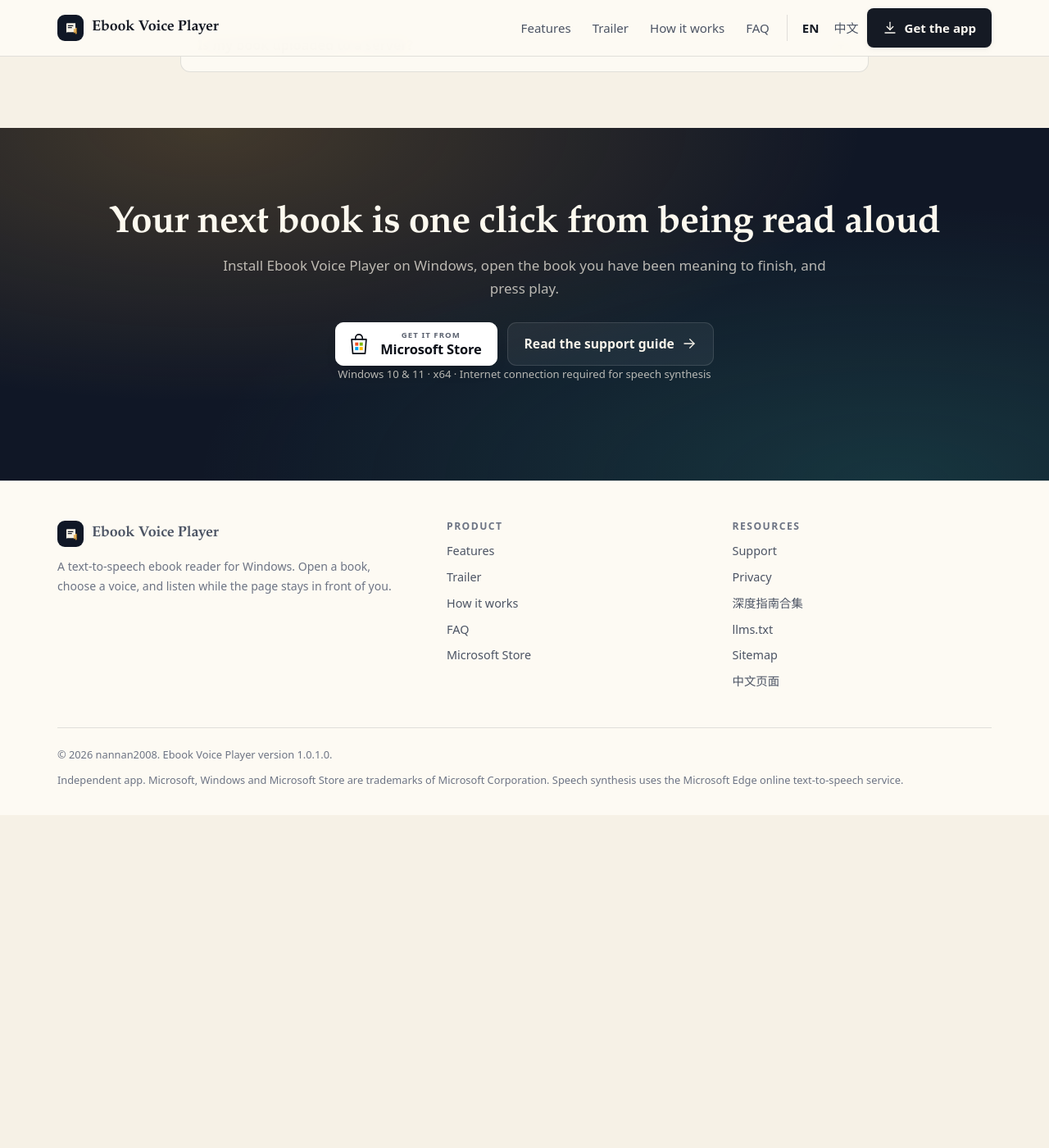
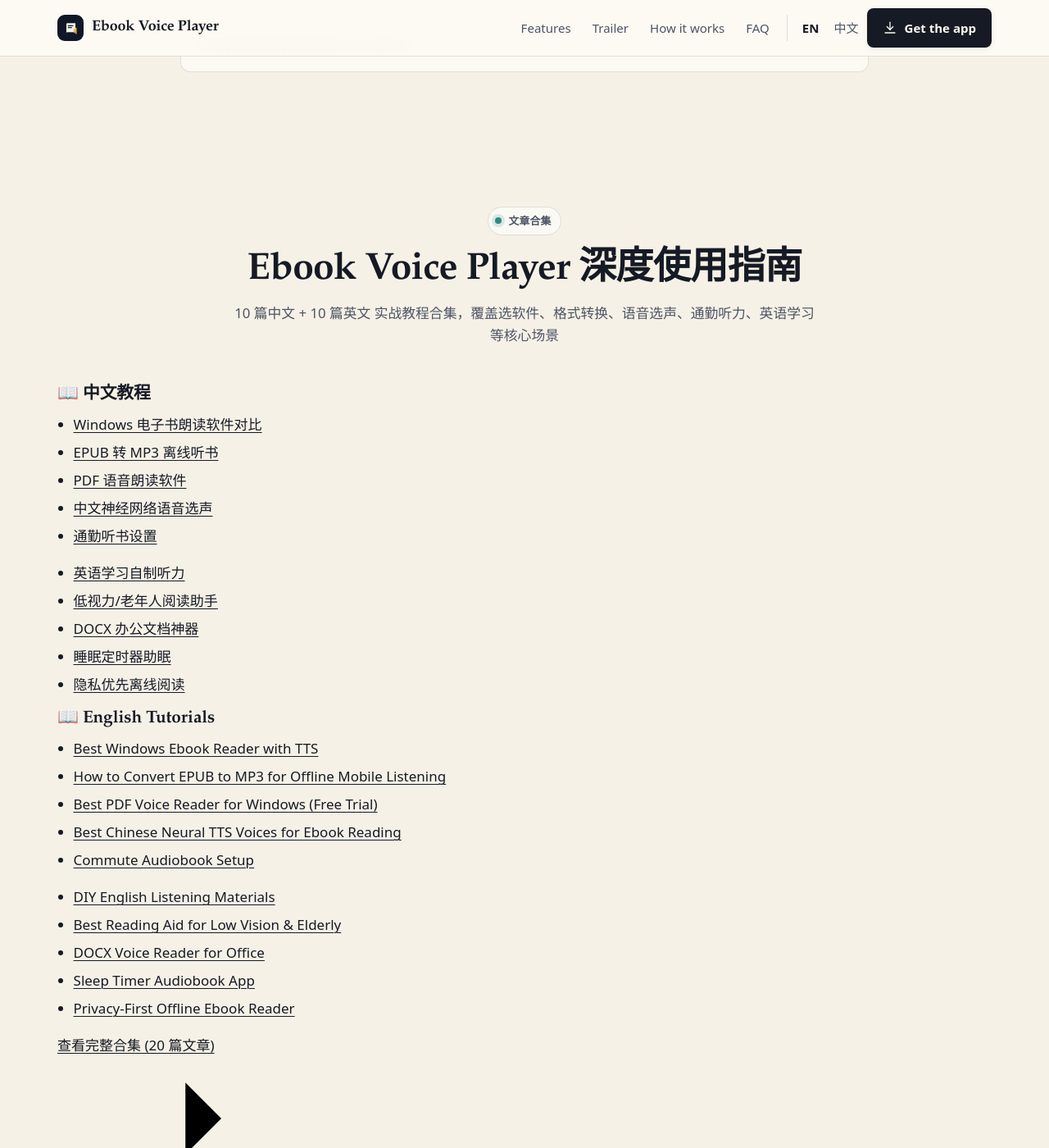
Before and after one commit to lijiannan1241/ebook-voice-player, a Jekyll site: the page built from index.html, in a window 1280 px wide and 1400 px high, scrolled down 6460 px. Shown: the whole window at 82% size. Built offline with Jekyll 4.4.1, drawn with Linux system fonts in a browser that asks for light colours; before the commit the page ends 7454 px from its top, so only the background shows below that; some of the changed text lies outside the part shown.

Commit message:
Add Articles Collection blog section after FAQ with 20 article links

```diff
--- a/index.html
+++ b/index.html
@@ -386,6 +386,65 @@
   </div>
 </section>
 
+<!-- Articles Collection Blog Section -->
+<section class="section section-blog" aria-labelledby="blog-title">
+  <div class="container">
+    <div class="section-head center">
+      <p class="eyebrow"><span class="dot" aria-hidden="true"></span> 文章合集</p>
+      <h2 id="blog-title">Ebook Voice Player 深度使用指南</h2>
+      <p class="section-lede">10 篇中文 + 10 篇英文 实战教程合集，覆盖选软件、格式转换、语音选声、通勤听力、英语学习等核心场景</p>
+    </div>
+
+    <div class="blog-grid">
+      <!-- Chinese Articles -->
+      <div class="blog-category">
+        <h3>📖 中文教程</h3>
+        <ul class="blog-list">
+          <li><a href="{{ site.baseurl }}/articles/windows-ebook-reader-tts-comparison/" class="blog-link">Windows 电子书朗读软件对比</a></li>
+          <li><a href="{{ site.baseurl }}/articles/epub-to-mp3-offline-listening/" class="blog-link">EPUB 转 MP3 离线听书</a></li>
+          <li><a href="{{ site.baseurl }}/articles/pdf-voice-reader-windows-free-trial/" class="blog-link">PDF 语音朗读软件</a></li>
+          <li><a href="{{ site.baseurl }}/articles/chinese-neural-voices-tts-comparison/" class="blog-link">中文神经网络语音选声</a></li>
+          <li><a href="{{ site.baseurl }}/articles/commute-audiobook-windows-mobile-sync/" class="blog-link">通勤听书设置</a></li>
+        </ul>
+        <ul class="blog-list">
+          <li><a href="{{ site.baseurl }}/articles/english-learning-custom-listening-materials/" class="blog-link">英语学习自制听力</a></li>
+          <li><a href="{{ site.baseurl }}/articles/low-vision-elderly-reading-assistant/" class="blog-link">低视力/老年人阅读助手</a></li>
+          <li><a href="{{ site.baseurl }}/articles/docx-voice-reader-office-efficiency/" class="blog-link">DOCX 办公文档神器</a></li>
+          <li><a href="{{ site.baseurl }}/articles/sleep-timer-audiobook-assistant/" class="blog-link">睡眠定时器助眠</a></li>
+          <li><a href="{{ site.baseurl }}/articles/privacy-first-offline-ebook-reader/" class="blog-link">隐私优先离线阅读</a></li>
+        </ul>
+      </div>
+
+      <!-- English Articles -->
+      <div class="blog-category">
+        <h3>📖 English Tutorials</h3>
+        <ul class="blog-list">
+          <li><a href="{{ site.baseurl }}/articles/windows-ebook-reader-tts-comparison.en/" class="blog-link">Best Windows Ebook Reader with TTS</a></li>
+          <li><a href="{{ site.baseurl }}/articles/epub-to-mp3-offline-listening.en/" class="blog-link">How to Convert EPUB to MP3 for Offline Mobile Listening</a></li>
+          <li><a href="{{ site.baseurl }}/articles/pdf-voice-reader-windows-free-trial.en/" class="blog-link">Best PDF Voice Reader for Windows (Free Trial)</a></li>
+          <li><a href="{{ site.baseurl }}/articles/chinese-neural-voices-tts-comparison.en/" class="blog-link">Best Chinese Neural TTS Voices for Ebook Reading</a></li>
+          <li><a href="{{ site.baseurl }}/articles/commute-audiobook-windows-mobile-sync.en/" class="blog-link">Commute Audiobook Setup</a></li>
+        </ul>
+        <ul class="blog-list">
+          <li><a href="{{ site.baseurl }}/articles/english-learning-custom-listening-materials.en/" class="blog-link">DIY English Listening Materials</a></li>
+          <li><a href="{{ site.baseurl }}/articles/low-vision-elderly-reading-assistant.en/" class="blog-link">Best Reading Aid for Low Vision & Elderly</a></li>
+          <li><a href="{{ site.baseurl }}/articles/docx-voice-reader-office-efficiency.en/" class="blog-link">DOCX Voice Reader for Office</a></li>
+          <li><a href="{{ site.baseurl }}/articles/sleep-timer-audiobook-assistant.en/" class="blog-link">Sleep Timer Audiobook App</a></li>
+          <li><a href="{{ site.baseurl }}/articles/privacy-first-offline-ebook-reader.en/" class="blog-link">Privacy-First Offline Ebook Reader</a></li>
+        </ul>
+      </div>
+    </div>
+
+    <div class="blog-footer">
+      <a href="{{ site.baseurl }}/articles/" class="blog-link查看全部">
+        查看完整合集 (20 篇文章)
+        <svg class="blog-arrow" aria-hidden="true"><use href="#i-arrow"/></svg>
+      </a>
+      <p class="blog-note">所有文章均包含 Microsoft Store 链接、结构化数据和 hreflang 双语标记</p>
+    </div>
+  </div>
+</section>
+
 <section class="cta-band" aria-labelledby="cta-title">
   <div class="container">
     <h2 id="cta-title">Your next book is one click from being read aloud</h2>
```
